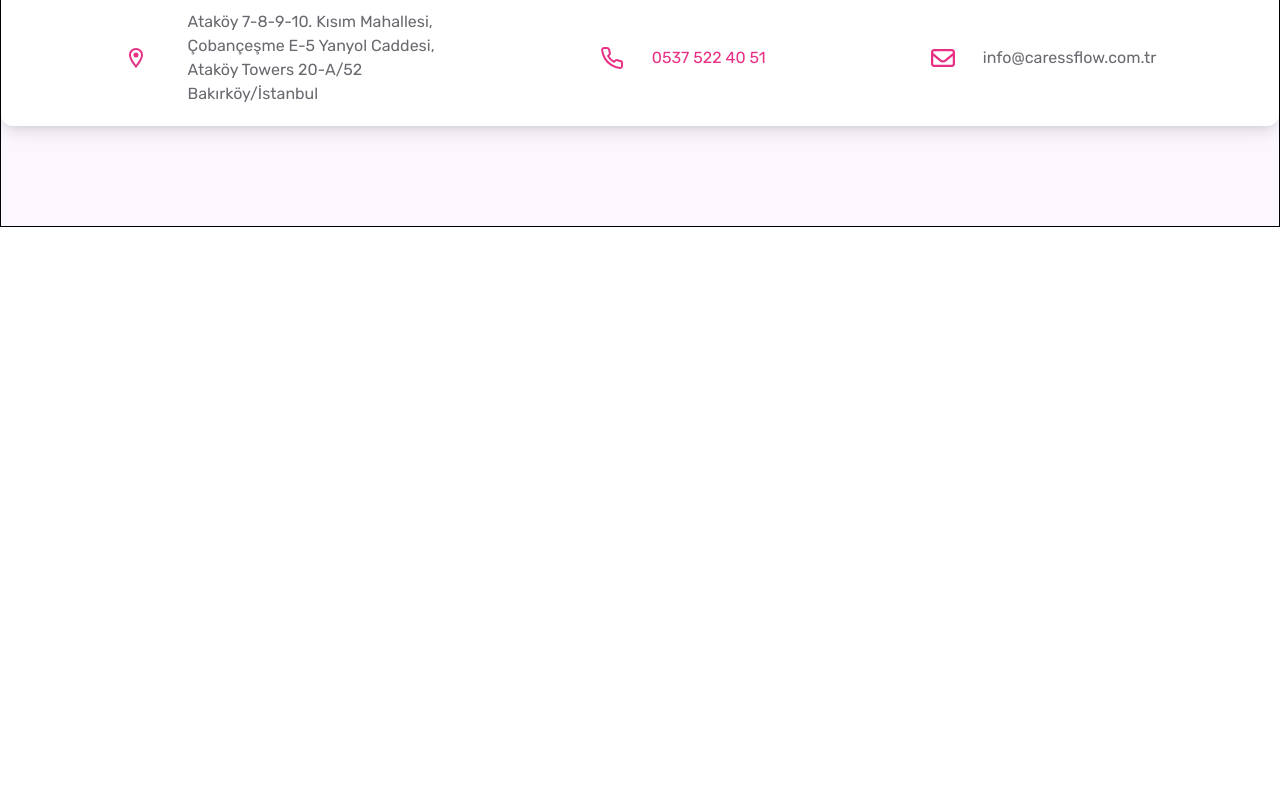
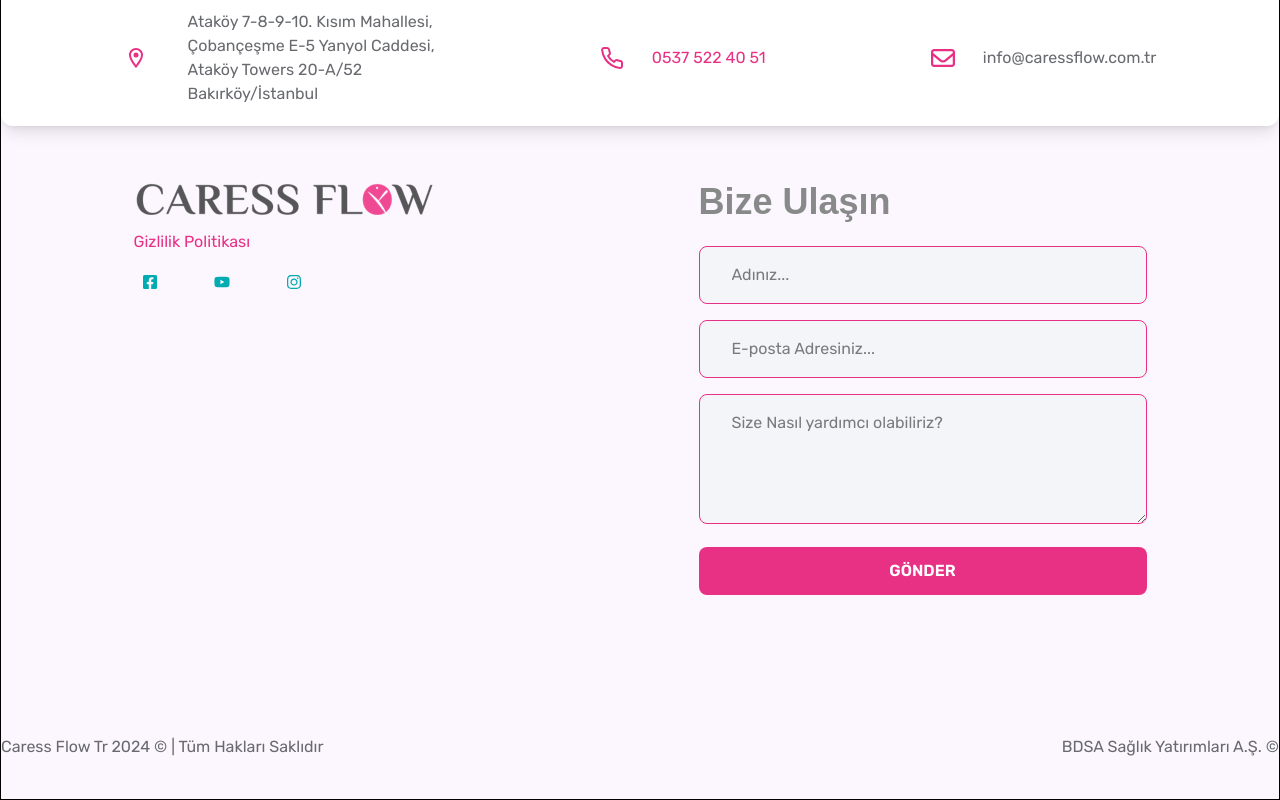
Before and after one commit to CodevorousLabs/Caressflow, a Next.js app in the folder client/: page / in a window 1280 px wide. Shown: the part 4173-4973 px from the top of the page. Before the commit the page ends 4400 px from the top, so only its background shows below. Built offline with nearby package versions, Linux system fonts and the light colour scheme.

Commit message:
feat: footer is done, contact information and form added

```diff
--- /dev/null
+++ b/client/components/landingPageComponents/footer/footer.tsx
@@ -0,0 +1,9 @@
+import Link from "next/link"
+export default function Footer() {
+  return (
+    <footer className="max-w-[1280px] mx-auto flex justify-between items-center py-10">
+      <p className="text-[#686A6F] font-rubik">Caress Flow Tr 2024 © | Tüm Hakları Saklıdır</p>
+      <Link href={'https://www.bdsahealth.com/tr'} className="text-[#686A6F] font-rubik hover:text-[#00ACB1] duration-100">BDSA Sağlık Yatırımları A.Ş. ©</Link>
+    </footer>
+  )
+}
--- a/client/components/landingPageComponents/header/logoWithNavHeader/logoWithNavHeader.tsx
+++ b/client/components/landingPageComponents/header/logoWithNavHeader/logoWithNavHeader.tsx
@@ -5,7 +5,7 @@
 export default function LogoWithNavHeader() {
   return (
     <div className="flex justify-start items-center p-[30px] text-pink-bg px-16 font-rubik">
-      <div className=" mr-60">
+      <div className="mr-60">
         <Link href={'/'}>
           <Image src={logo} alt="CaressFlowLogo" />
         </Link>
--- /dev/null
+++ b/client/components/landingPageComponents/informationSection/formSection.tsx
@@ -0,0 +1,40 @@
+export default function FormSection() {
+  return (
+    <div className="w-full max-w-md rounded-xl">
+      <div className="flex justify-start">
+        <p className="text-4xl font-semibold text-center text-[#888989] mb-6">Bize Ulaşın</p>
+      </div>
+      <form className="space-y-4 font-rubik">
+        <div>
+          <input
+            type="text"
+            placeholder="Adınız..."
+            className="w-full py-4 px-8 border border-pink-bg rounded-lg focus:outline-none focus:ring-2 focus:ring-pink-bg bg-[#F4F5F8]"
+          />
+        </div>
+        <div>
+          <input
+            type="email"
+            placeholder="E-posta Adresiniz..."
+            className="w-full py-4 px-8 border border-pink-bg rounded-lg focus:outline-none focus:ring-2 focus:ring-pink-bg bg-[#F4F5F8]"
+          />
+        </div>
+        <div>
+          <textarea
+            placeholder="Size Nasıl yardımcı olabiliriz?"
+            rows={4}
+            className="w-full py-4 px-8 border border-pink-bg rounded-lg focus:outline-none focus:ring-2 focus:ring-pink-bg bg-[#F4F5F8]"
+          ></textarea>
+        </div>
+        <div className="text-center">
+          <button
+            type="submit"
+            className="bg-pink-bg w-full py-3 border-pink-bg text-white font-semibold rounded-lg hover:bg-pink-600 focus:outline-none"
+          >
+            GÖNDER
+          </button>
+        </div>
+      </form>
+    </div>
+  )
+}
--- a/client/components/landingPageComponents/informationSection/informationSection.tsx
+++ b/client/components/landingPageComponents/informationSection/informationSection.tsx
@@ -1,8 +1,44 @@
+import { FaFacebookSquare } from "react-icons/fa";
+import { FaYoutube } from "react-icons/fa";
+import { FaInstagram } from "react-icons/fa";
 import ContactInformation from "./contactInformation"
+import logo from "@/assets/caressFlowLogo.png"
+import Image from "next/image";
+import Link from "next/link";
+import FormSection from "./formSection";
 export default function InformationSection() {
   return (
-    <div className="max-w-[1280px] mx-auto flex flex-col justify-center items-center py-[100px]">
+    <div className="max-w-[1280px] mx-auto flex flex-col justify-center items-center py-[100px] gap-14">
       <ContactInformation />
+
+      <div className="flex w-full justify-around items-start">
+        <div className="flex flex-col space-y-3 font-rubik justify-between">
+
+          <Image src={logo} alt="CaressFlowLogo" />
+          <Link href={'https://www.iubenda.com/privacy-policy/65695163'} className="text-pink-bg">Gizlilik Politikası</Link>
+
+
+          <div className="flex w-full items-center justify-start gap-10">
+            <div className="p-2 rounded-full hover:bg-[#00ACB1] group cursor-pointer">
+              <Link href={"https://www.facebook.com/caressflowtr"}>
+                <FaFacebookSquare className="text-[#00ACB1] group-hover:text-white duration-100" />
+              </Link>
+            </div>
+            <div className="p-2 rounded-full hover:bg-[#00ACB1] group cursor-pointer">
+              <Link href={"https://www.youtube.com/@CaressflowTr"}>
+                <FaYoutube className="text-[#00ACB1] group-hover:text-white duration-100" />
+              </Link>
+            </div>
+            <div className="p-2 rounded-full hover:bg-[#00ACB1] group">
+              <Link href={"https://www.instagram.com/caressflowtr/"}>
+                <FaInstagram className="text-[#00ACB1] group-hover:text-white duration-100 group-hover:cursor-pointer" />
+              </Link>
+            </div>
+          </div>
+        </div>
+
+        <FormSection />
+      </div>
     </div>
   )
 }
--- /dev/null
+++ b/client/components/landingPageComponents/informationSection/logoSection.tsx
@@ -0,0 +1,7 @@
+export default function LogoSection(){
+  return (
+    <div className="flex flex-col w-full justify-between items-start">
+
+    </div>
+  )
+}
--- a/client/components/landingPageComponents/landingPage.tsx
+++ b/client/components/landingPageComponents/landingPage.tsx
@@ -4,6 +4,7 @@
 import Stats from "./stats/stats"
 import Feedbacks from "./feedbacks/feedbacks"
 import InformationSection from "./informationSection/informationSection"
+import Footer from "./footer/footer"
 import bg from "@/assets/backgroundTexture.jpg"
 export default function LandingPage() {
   return (
@@ -24,6 +25,9 @@
         <div className="w-full bg-[#FCF7FF]">
           <InformationSection />
         </div>
+        <div className="w-full bg-[#FCF7FF]">
+          <Footer />
+        </div>
       </section>
     </main>
   )
```
